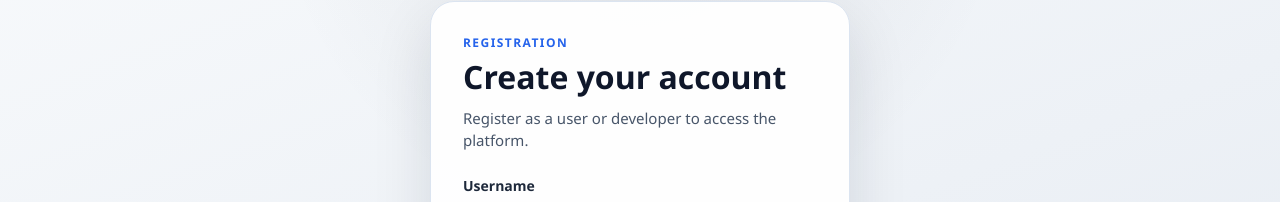
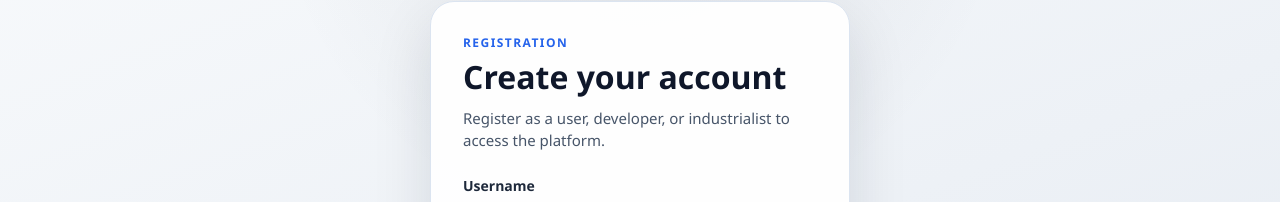
Before and after one commit to bostanyerassyl/omirGazhap, a React (Vite) app: page /register in a window 1280 px wide. Shown: the part 134-336 px from the top of the page. Built offline with nearby package versions, Linux system fonts and the light colour scheme.

Commit message:
changed roles remove administrator add industrialist

```diff
--- a/src/features/auth/register/model/useRegisterForm.ts
+++ b/src/features/auth/register/model/useRegisterForm.ts
@@ -1,6 +1,6 @@
 import { useState, type ChangeEvent, type FormEvent } from 'react'
 
-export type RegisterRole = 'user' | 'developer'
+export type RegisterRole = 'user' | 'developer' | 'industrialist'
 
 export type RegisterFormData = {
   username: string
--- a/src/features/auth/register/ui/RegisterForm.tsx
+++ b/src/features/auth/register/ui/RegisterForm.tsx
@@ -12,7 +12,8 @@ function RegisterForm() {
           <p className={styles.eyebrow}>Registration</p>
           <h1 className={styles.title}>Create your account</h1>
           <p className={styles.subtitle}>
-            Register as a user or developer to access the platform.
+            Register as a user, developer, or industrialist to access the
+            platform.
           </p>
         </div>
 
@@ -51,6 +52,7 @@ function RegisterForm() {
             >
               <option value="user">user</option>
               <option value="developer">developer</option>
+              <option value="industrialist">industrialist</option>
             </select>
           </label>
 
```
